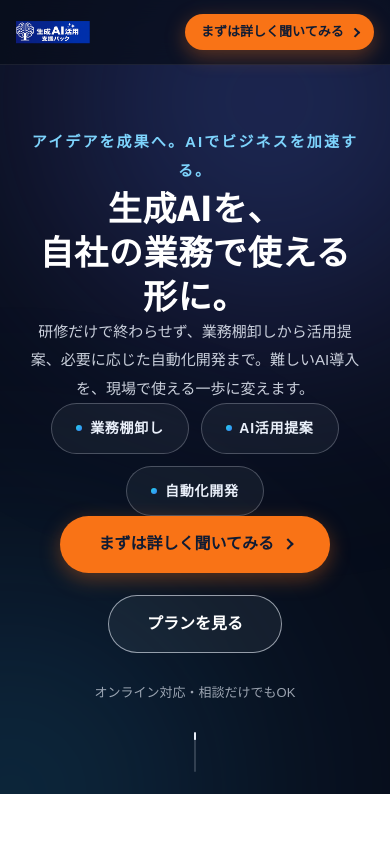
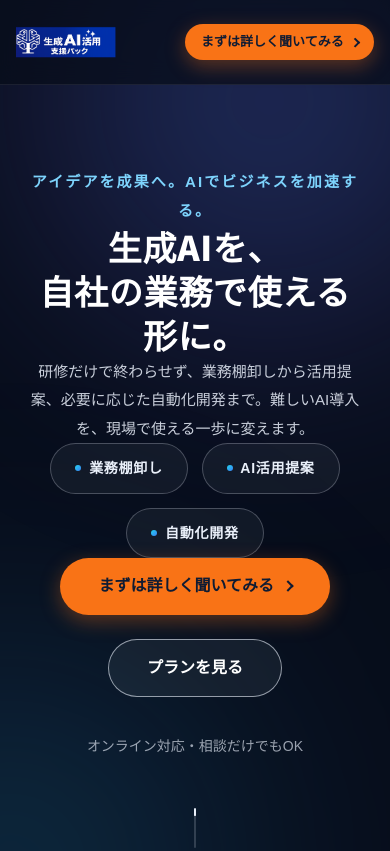
Before and after one commit to k-hasegawa-3/comix-genai-lp, a plain HTML site: page index.html in a window 390 px wide. Shown: the top 851 px of the page. Drawn offline with Linux system fonts and the light colour scheme.

Commit message:
Enlarge header logo/height and widen hero and DATA-section breathing room per feedback

```diff
--- a/index.html
+++ b/index.html
@@ -19,7 +19,7 @@
   --genai-bg-white:#FFFFFF; --genai-bg-gray:#F6F8FC;
   --genai-blue:#3B82F6; --genai-cyan:#22D3EE; --genai-violet:#8B5CF6;
   --genai-orange:#F97316; --genai-orange-hover:#FB8C3C; --genai-orange-text:#C2410C;
-  --genai-header-h:64px; --genai-admin-h:0px;
+  --genai-header-h:84px; --genai-admin-h:0px;
   font-family:'Hiragino Sans','Hiragino Kaku Gothic ProN','Yu Gothic Medium','Yu Gothic',sans-serif;
   color:var(--genai-text-main); font-size:16px; line-height:1.9;
   margin:0; background:var(--genai-bg-white); overflow-wrap:break-word;
@@ -58,21 +58,21 @@ body.admin-bar{--genai-admin-h:32px}
   display:flex;align-items:center;justify-content:space-between;gap:16px;padding:0 24px}
 .genai-header__brand{display:flex;align-items:center;gap:12px;min-width:0}
 .genai-header__logo{display:flex;align-items:center;flex:none}
-.genai-header__logo img{height:48px;width:auto;display:block}
+.genai-header__logo img{height:64px;width:auto;display:block}
 .genai-header__cta{padding:13px 26px;font-size:14px}
 @media (max-width:719px){
   .genai-header__inner{padding:0 16px}
   .genai-header__cta{padding:9px 16px;font-size:13px;white-space:nowrap}
 }
 @media (max-width:480px){
-  .genai-header__logo img{height:34px}
+  .genai-header__logo img{height:46px}
 }
 
 /* ===== hero ===== */
 .genai-hero{position:relative;overflow:hidden;background:var(--genai-ink-950);
   min-height:640px;min-height:min(92svh,860px);
   display:flex;flex-direction:column;align-items:center;justify-content:center;
-  padding:calc(var(--genai-header-h) + var(--genai-admin-h) + 64px) 24px 88px;text-align:center}
+  padding:calc(var(--genai-header-h) + var(--genai-admin-h) + 84px) 24px 110px;text-align:center}
 .genai-glow{position:absolute;inset:0;pointer-events:none}
 .genai-glow::before,.genai-glow::after{content:"";position:absolute;border-radius:50%;filter:blur(120px)}
 .genai-glow--hero::before{width:520px;height:520px;right:-140px;top:-160px;
@@ -84,13 +84,13 @@ body.admin-bar{--genai-admin-h:32px}
 @keyframes genai-drift{from{transform:translate(0,0) scale(1)}to{transform:translate(-60px,50px) scale(1.12)}}
 .genai-circuit{position:absolute;inset:0;width:100%;height:100%;opacity:.07;pointer-events:none}
 .genai-hero__inner{position:relative;max-width:860px}
-.genai-hero__eyebrow{color:#7DD3FC;font-size:15px;font-weight:700;letter-spacing:.14em;margin-bottom:24px}
+.genai-hero__eyebrow{color:#7DD3FC;font-size:15px;font-weight:700;letter-spacing:.14em;margin-bottom:30px}
 .genai-hero__title{color:#fff;font-weight:900;font-size:clamp(34px,5vw,56px);line-height:1.3;letter-spacing:.02em;margin-bottom:26px;
   font-family:'Noto Sans JP','Hiragino Sans','Hiragino Kaku Gothic ProN','Yu Gothic',sans-serif}
 .genai-hero__lead{color:rgba(234,240,250,.85);max-width:640px;margin:0 auto 40px;font-size:clamp(15px,1.6vw,17px)}
-.genai-hero__actions{display:flex;gap:22px;justify-content:center;flex-wrap:wrap;margin-bottom:28px}
-.genai-hero__badges{display:flex;gap:12px;justify-content:center;flex-wrap:wrap;margin-bottom:44px}
-.genai-hero__reassurance{color:rgba(234,240,250,.65);font-size:13px;text-align:center;margin:0}
+.genai-hero__actions{display:flex;gap:24px;justify-content:center;flex-wrap:wrap;margin-bottom:36px}
+.genai-hero__badges{display:flex;gap:14px;justify-content:center;flex-wrap:wrap;margin-bottom:56px}
+.genai-hero__reassurance{color:rgba(234,240,250,.65);font-size:14px;text-align:center;margin-top:6px}
 .genai-hero__badges li{display:inline-flex;align-items:center;gap:.55em;color:var(--genai-text-on-dark);
   font-size:14px;font-weight:700;letter-spacing:.05em;
   border:1px solid rgba(234,240,250,.25);border-radius:999px;padding:11px 24px;background:rgba(234,240,250,.05)}
@@ -163,7 +163,7 @@ body.admin-bar{--genai-admin-h:32px}
 .genai-bar__fill--orange{background:linear-gradient(90deg,var(--genai-orange),#FDBA74)}
 .genai-source{font-size:13px;color:rgba(234,240,250,.78);text-align:center;margin-top:26px}
 .genai-data__cta{text-align:center;margin:60px 0 0}
-.genai-data__head2{margin-top:110px}
+.genai-data__head2{margin-top:150px}
 .genai-data__pair{display:grid;grid-template-columns:1fr 1fr;gap:24px}
 .genai-data__pairitem{text-align:center;background:rgba(16,27,51,.5);border:1px solid rgba(234,240,250,.1);
   border-radius:20px;padding:44px 36px}
@@ -178,7 +178,7 @@ body.admin-bar{--genai-admin-h:32px}
   .genai-data__row{grid-template-columns:1fr;padding:32px 22px;gap:26px;text-align:center}
   .genai-data__bars{grid-column:auto;text-align:left}
   .genai-data__pair{grid-template-columns:1fr}
-  .genai-data__head2{margin-top:80px}
+  .genai-data__head2{margin-top:100px}
   .genai-source{font-size:13px;padding:0 4px}
 }
 
```
